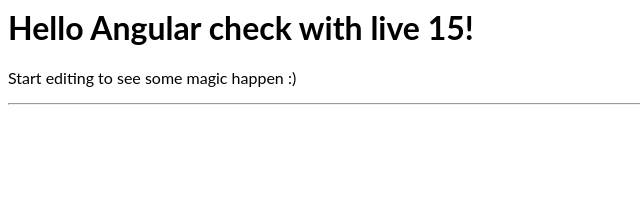
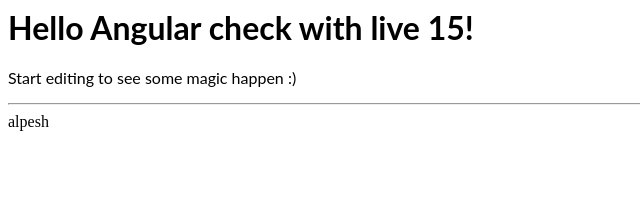
Before and after one commit to alpeshmohite/angular-ivy-o2hdvmAlp1, an Angular app: page / in a window 1280 px wide. Shown: the top 203 px of the page, without its empty margins (0-640 px from the left). Built offline with nearby package versions, Linux system fonts and the light colour scheme.

Commit message:
2 files modified

```diff
--- a/src/app/app.component.html
+++ b/src/app/app.component.html
@@ -1,3 +1,4 @@
 <hello name="{{ name }}"></hello>
 <p>Start editing to see some magic happen :)</p>
 <hr />
+<div>{{ name1 }}</div>
--- a/src/app/app.component.ts
+++ b/src/app/app.component.ts
@@ -7,4 +7,5 @@
 })
 export class AppComponent  {
   name = 'Angular check with live ' + VERSION.major;
+  name1 = 'alpesh';
 }
```
